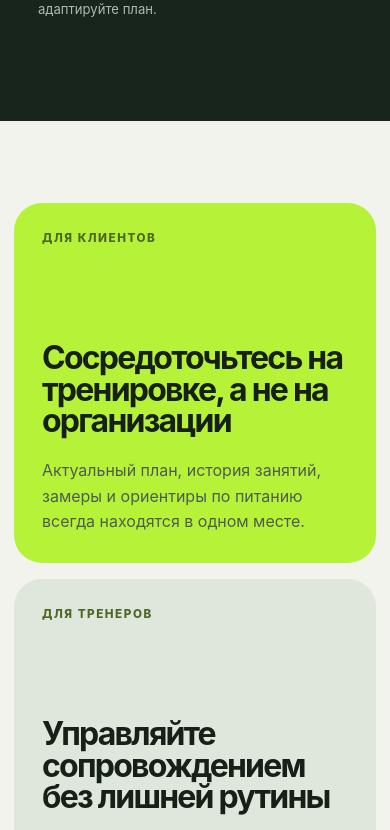
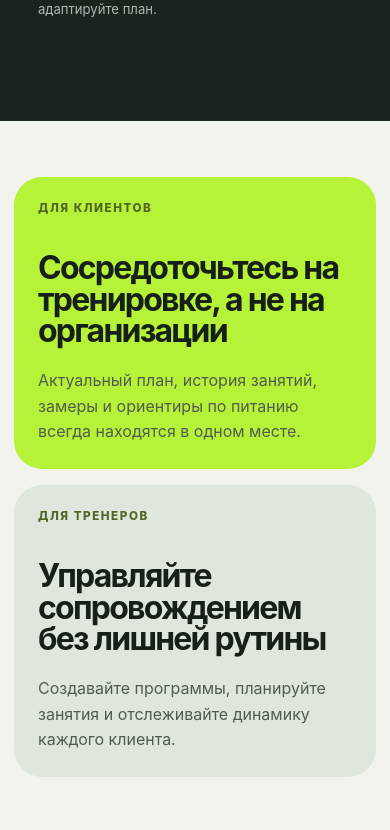
Before and after one commit to MikeMoore1337/fit-mini-app, a React (Vite) app in the folder frontend/: page / in a window 390 px wide. Shown: the part 3227-4057 px from the top of the page. Built offline with nearby package versions, Linux system fonts and the light colour scheme.

Commit message:
Сжать мобильные карточки лендинга

```diff
--- a/frontend/src/pages/landing/landing.css
+++ b/frontend/src/pages/landing/landing.css
@@ -878,12 +878,12 @@ body.landing-mode #root {
   }
 
   .landing-audience {
-    padding: 82px 0;
+    padding: 56px 0;
   }
 
   .landing-audience article {
-    min-height: 360px;
-    padding: 28px;
+    min-height: 292px;
+    padding: 24px;
   }
 
   .landing-contact {
```
